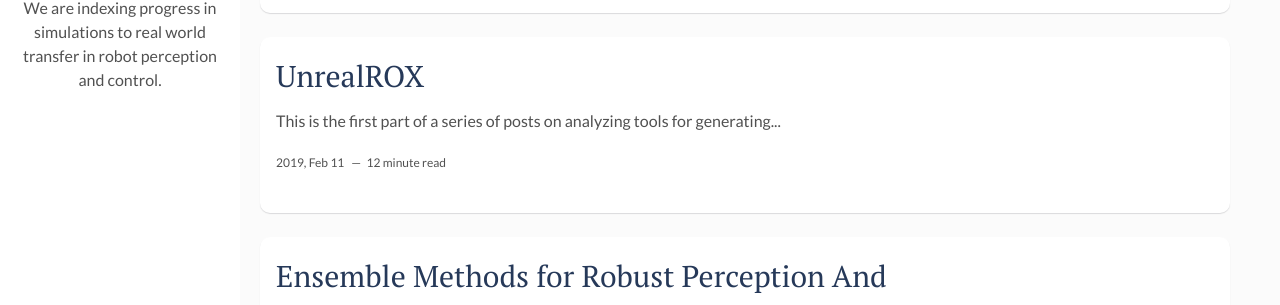
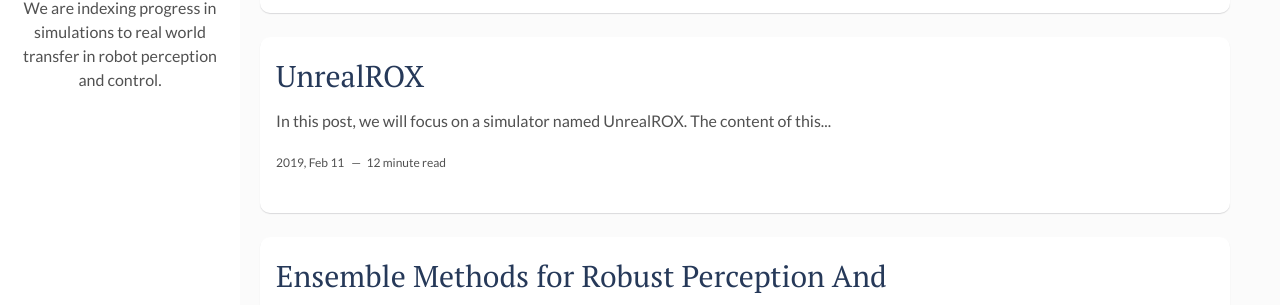
Before and after one commit to backupsim2realai/backupsim2realai.github.io, a Jekyll site: the page built from index.html, in a window 1280 px wide and 900 px high. Shown: the part 183-488 px from the top of the window. Built offline with Jekyll 4.4.1, drawn with Linux system fonts in a browser that asks for light colours; the list of posts is cut into pages by our own code.

```diff
--- a/_posts/2019-02-13-UnrealROX.markdown
+++ b/_posts/2019-02-13-UnrealROX.markdown
@@ -9,7 +9,7 @@
 <!--<center><img src="/assets/img/2019-02-13/header.jpg" width="100%" style="margin-right:10px; margin-left:10px"></center>-->
 <center><img src="/assets/img/2019-02-13/header.jpg" width="100%"></center>
 
-This is the first part of a series of posts on analyzing tools for generating synthetic data. In this post, we will focus on a simulator named UnrealROX. The content of this post is mainly sourced from the two publicly available works related to this tool. The whole UnrealROX system is described with all details in the corresponding arXiv paper. A proof of concept for such tool was published at IROS2018, where it was used to generate a large-scale photorealistic indoor dataset for robotic tasks named The RobotriX.
+In this post, we will focus on a simulator named UnrealROX. The content of this post is mainly sourced from the two publicly available works related to this tool. The whole UnrealROX system is described with all details in the corresponding arXiv paper. A proof of concept for such tool was published at IROS2018, where it was used to generate a large-scale photorealistic indoor dataset for robotic tasks named The RobotriX.
 
 UnrealROX is an environment built over Unreal Engine 4 which aims to reduce that reality gap by leveraging hyperrealistic indoor scenes that are explored by robot agents which also interact with objects in a visually realistic manner in that simulated world. Photorealistic scenes and robots are rendered by Unreal Engine into a virtual reality headset which captures gaze so that a human operator can move the robot and use controllers for the robotic hands; scene information is dumped on a per-frame basis so that it can be reproduced offline to generate raw data and ground truth annotations. This virtual reality environment enables robotic vision researchers to generate realistic and visually plausible data with full ground truth for a wide variety of problems such as class and instance semantic segmentation, object detection, depth estimation, visual grasping, and navigation to name a few.
 
```
